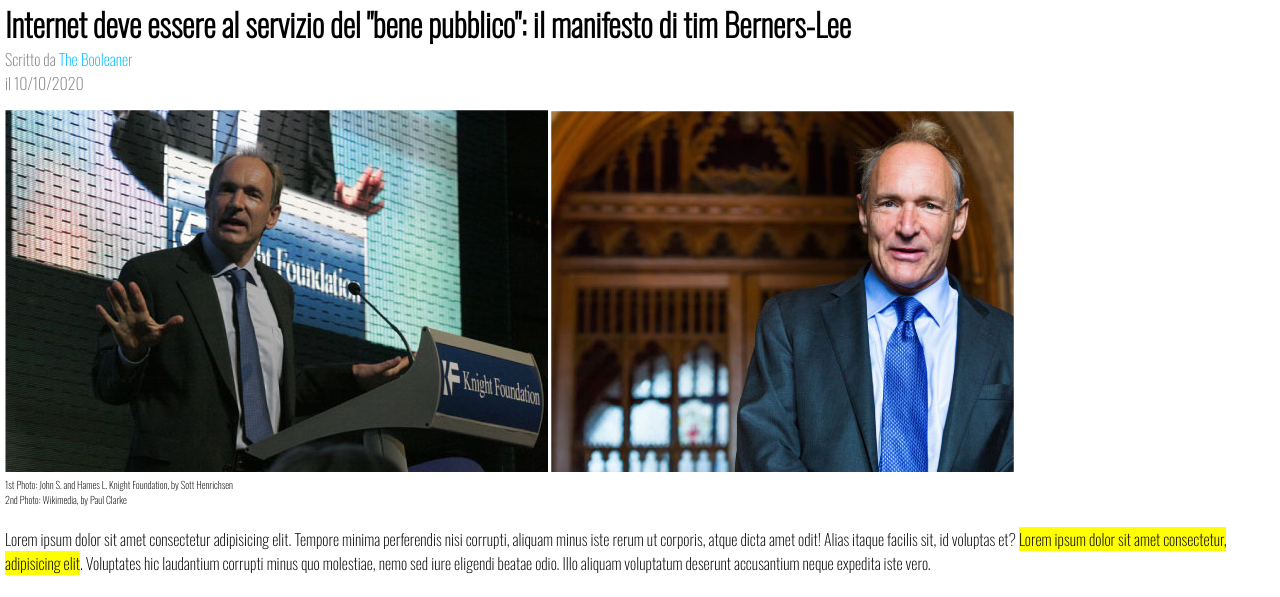
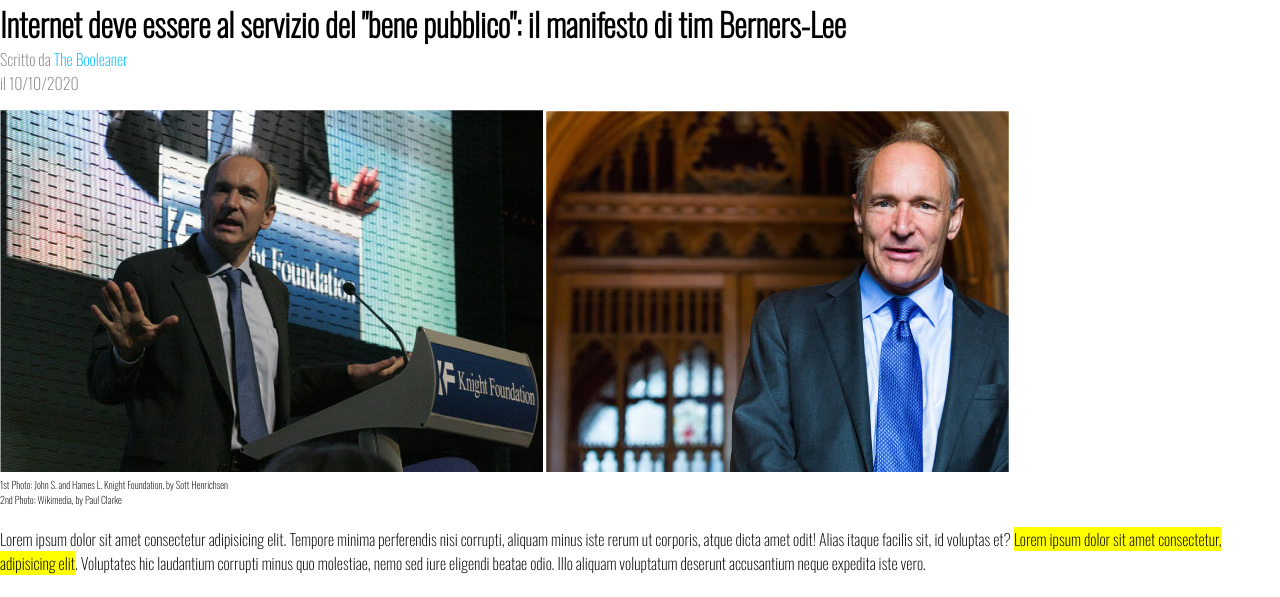
Before and after one commit to gluke0/html-css-booleaner, a plain HTML site: page index.html in a window 1280 px wide. Shown: the part 135-732 px from the top of the page. Drawn offline with nearby package versions, Linux system fonts and the light colour scheme.

Commit message:
no margine finale

```diff
--- a/css/style.css
+++ b/css/style.css
@@ -14,19 +14,18 @@ table{
     border-spacing: 0;
 }
 
-body{
-    font-family: 'Oswald', sans-serif;
-    padding-left: 5px;
-    padding-right: 5px
-}
-
 #banner{;
     background-image: url(../assets/img/pattern.png);
     background-size: 500px;
     background-color: cornflowerblue;
     height: 120px;
+}
 
+body{
+    font-family: 'Oswald', sans-serif;
 }
+
+
 
 .border{
     margin: 4px;
--- a/index.html
+++ b/index.html
@@ -19,7 +19,7 @@
             <div>Scritto da <span id="booleaner">The Booleaner</span></div>
             <span>il 10/10/2020</span>
         </div>
-
+        <div>
         <img src="./assets/img/tim-1.jpg" alt="tim conference">
         <img src="./assets/img/tim-2.jpg" alt="tim portrait">
         <p class="description">1st Photo: John S. and Hames L. Knight Foundation, by Sott Henrichsen</p>
```
